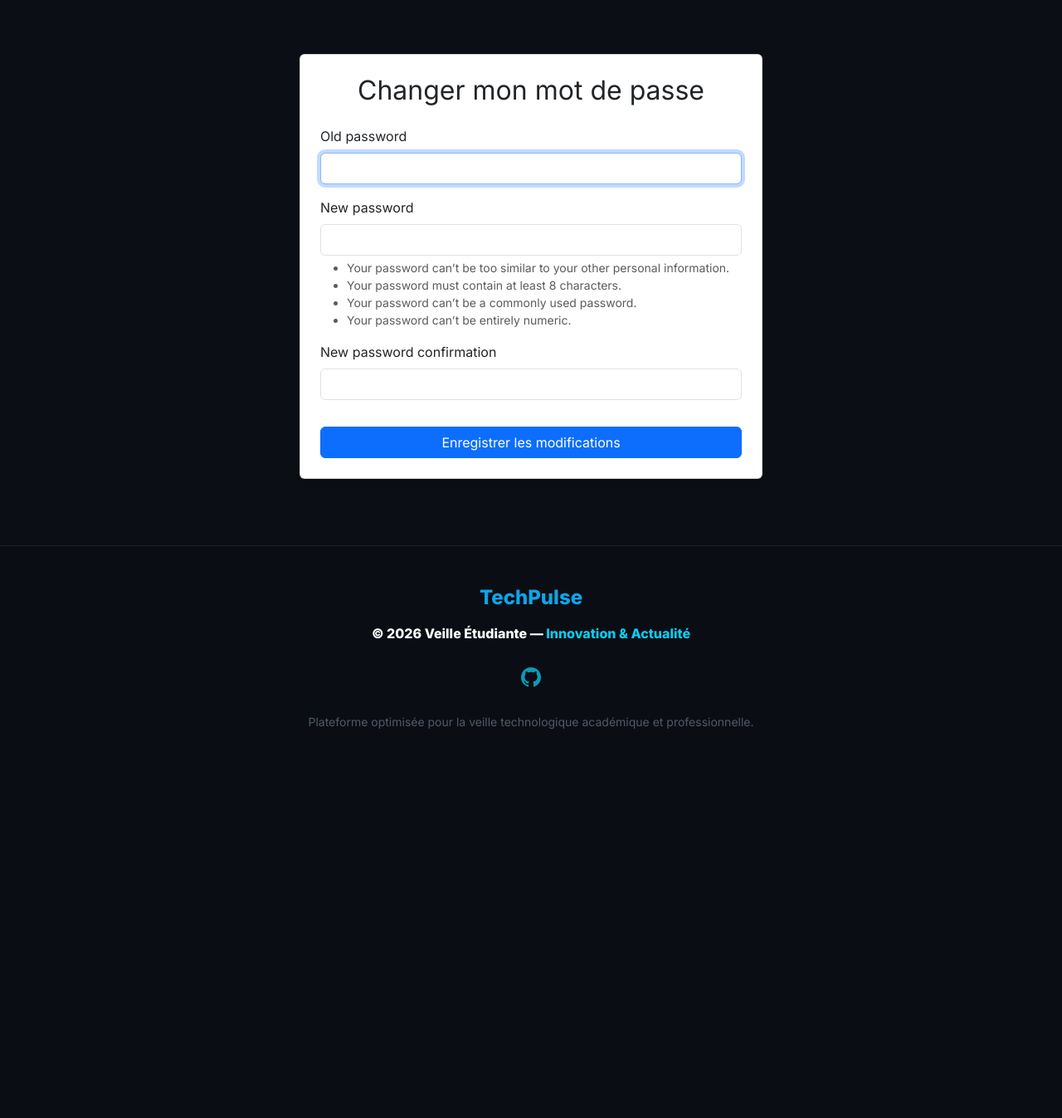
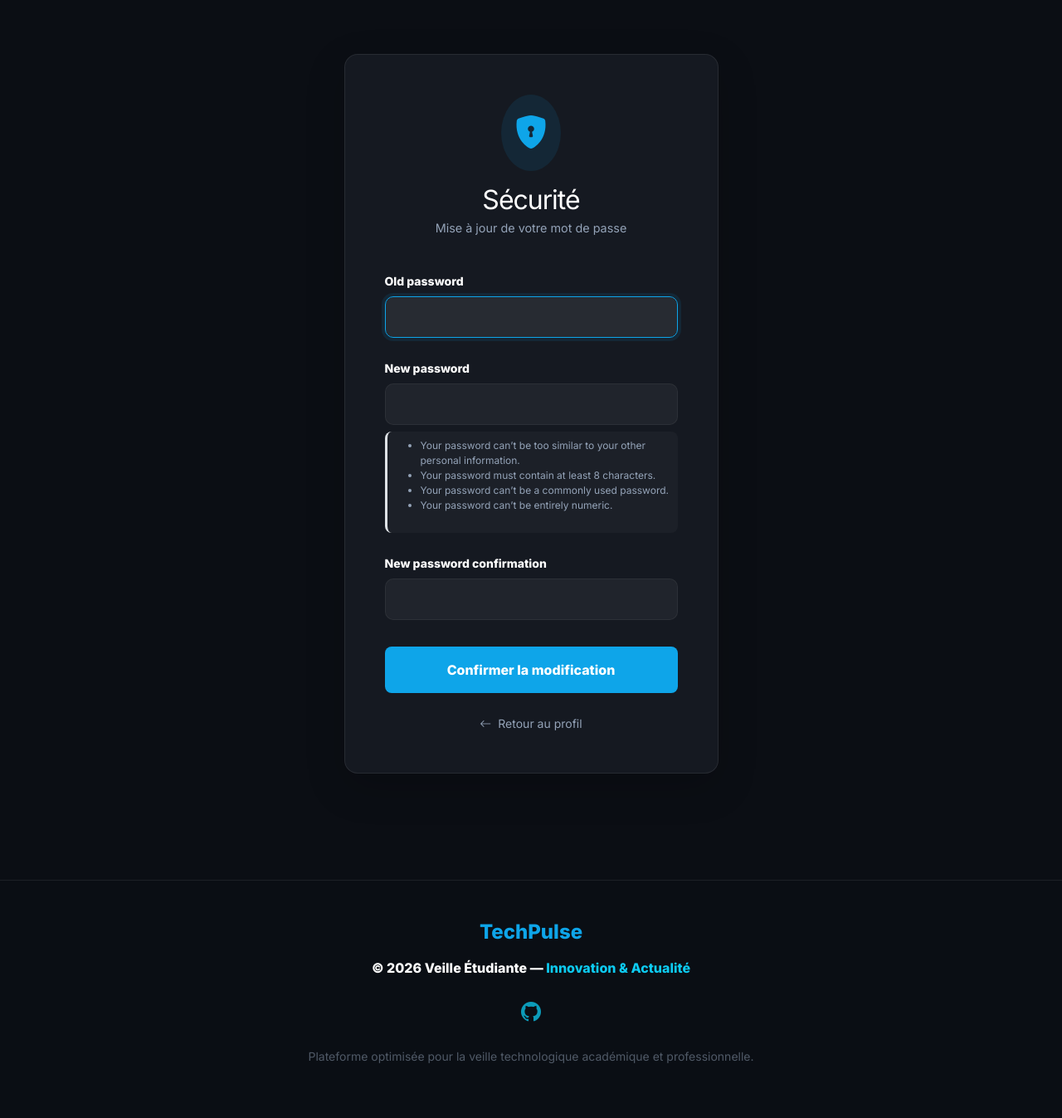
Before and after one commit to Glan-kig/tech_pulse, a Django app: page /profile/change-password/ in a window 1280 px wide. Shown: the part 73-1420 px from the top of the page at 83% size. Before the commit the page ends 951 px from the top, so only its background shows below. Run offline with Django 4.2, Linux system fonts and the light colour scheme; the visitor is signed in with stand-in values (Sample User, id 1).

Commit message:
update design for change_password.html

```diff
--- a/core/news/templates/news/change_password.html
+++ b/core/news/templates/news/change_password.html
@@ -1,34 +1,89 @@
 {% extends "news/base.html" %}
 
-{% block title %}Changer le mot de passe - TechPulse{% endblock %}
+{% block title %}Sécuriser mon compte - TechPulse{% endblock %}
 
 {% block content %}
-<div class="container mt-5">
-    <div class="row justify-content-center">
-        <div class="col-md-6 card p-4 shadow-sm">
-            <h2 class="mb-4 text-center">Changer mon mot de passe</h2>
+<div class="row justify-content-center py-5">
+    <div class="col-md-6 col-lg-5">
+        <div class="card shadow-lg border-0 rounded-4 p-4 p-md-5"
+             style="background-color: #151921; border: 1px solid rgba(255, 255, 255, 0.08) !important;">
+
+            <div class="text-center mb-4">
+                <div class="mb-3 d-inline-block p-3 rounded-circle" style="background: rgba(14, 165, 233, 0.1);">
+                    <i class="bi bi-shield-lock-fill fs-1" style="color: #0ea5e9;"></i>
+                </div>
+                <h2 class="fw-800 mb-1" style="color: #ffffff; letter-spacing: -1px;">Sécurité</h2>
+                <p style="color: #94a3b8; font-size: 0.9rem;">Mise à jour de votre mot de passe</p>
+            </div>
 
             <form method="post" novalidate>
                 {% csrf_token %}
 
                 {% for field in form %}
-                    <div class="mb-3">
-                        <label class="form-label">{{ field.label }}</label>
+                    <div class="mb-4">
+                        <label class="form-label small fw-bold mb-2" style="color: #ffffff;">
+                            {{ field.label }}
+                        </label>
+
                         {{ field }}
+
                         {% if field.errors %}
-                            <div class="text-danger small">{{ field.errors|striptags }}</div>
+                            {% for error in field.errors %}
+                                <div class="text-danger small mt-2">
+                                    <i class="bi bi-exclamation-triangle-fill me-1"></i> {{ error|striptags }}
+                                </div>
+                            {% endfor %}
                         {% endif %}
+
                         {% if field.help_text %}
-                            <div class="form-text small text-muted">{{ field.help_text|safe }}</div>
+                            <div class="mt-2 p-2 rounded-3 border-start border-3"
+                                 style="font-size: 0.75rem; color: #94a3b8; background: rgba(255,255,255,0.03); border-color: #0ea5e9;">
+                                {{ field.help_text|safe }}
+                            </div>
                         {% endif %}
                     </div>
                 {% endfor %}
 
-                <button type="submit" class="btn btn-primary w-100 mt-3">
-                    Enregistrer les modifications
-                </button>
+                <div class="mt-4 pt-2">
+                    <button type="submit" class="btn btn-primary-custom w-100 py-3 fw-bold rounded-3">
+                        Confirmer la modification
+                    </button>
+                </div>
             </form>
+
+            <div class="text-center mt-4">
+                <a href="{% url 'profile' %}" class="text-decoration-none small" style="color: #94a3b8;">
+                    <i class="bi bi-arrow-left me-1"></i> Retour au profil
+                </a>
+            </div>
         </div>
     </div>
 </div>
+
+<style>
+    /* On force le style sombre sur les inputs sans tenir compte du body class */
+    input[type="password"], input[type="text"] {
+        background-color: rgba(255, 255, 255, 0.05) !important;
+        border: 1px solid rgba(255, 255, 255, 0.1) !important;
+        color: #ffffff !important;
+        padding: 12px 15px !important;
+        border-radius: 10px !important;
+        width: 100%;
+        transition: all 0.2s ease;
+    }
+
+    input:focus {
+        outline: none !important;
+        border-color: #0ea5e9 !important;
+        box-shadow: 0 0 0 4px rgba(14, 165, 233, 0.1) !important;
+        background-color: rgba(255, 255, 255, 0.08) !important;
+    }
+
+    /* On retire les overrides de mode clair pour cette page précise */
+    body.light-mode input[type="password"],
+    body.light-mode input[type="text"] {
+        background-color: rgba(255, 255, 255, 0.05) !important;
+        color: #ffffff !important;
+    }
+</style>
 {% endblock %}
```
